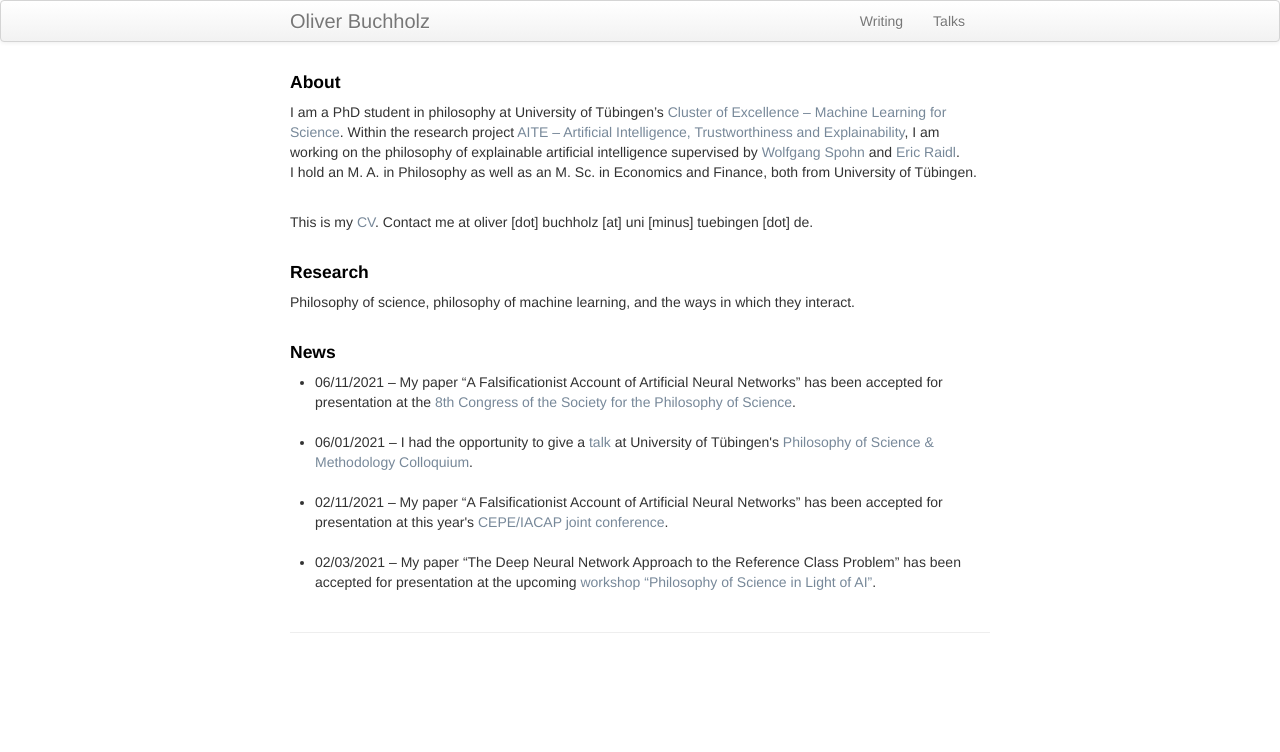
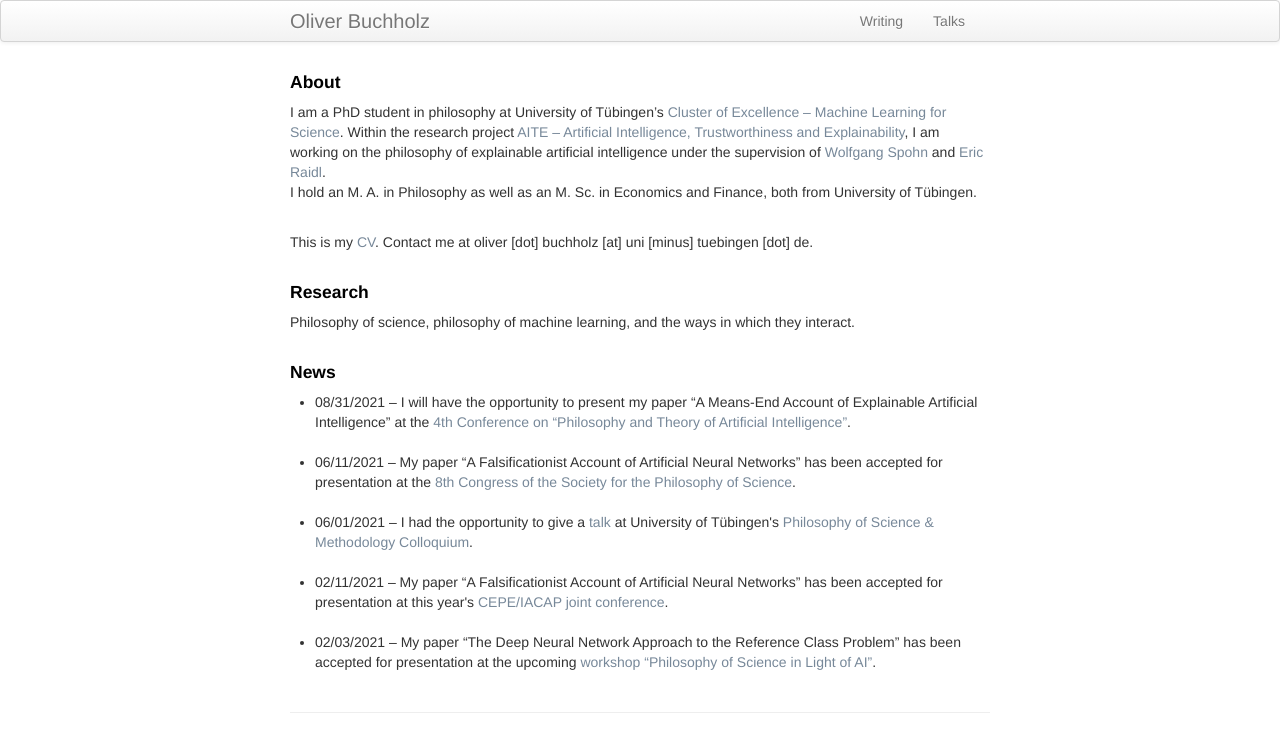
Before and after one commit to oliverbuchholz/oliverbuchholz.github.io, a Jekyll site: the page built from index.md, in a window 1280 px wide. Shown: the top 752 px of the page. Built offline with Jekyll 4.4.1, drawn with Linux system fonts in a browser that asks for light colours.

Commit message:
update news

```diff
--- a/index.md
+++ b/index.md
@@ -7,7 +7,7 @@ keywords: Buchholz, Oliver, philosophy, machine learning, phd, T&uuml;bingen
 
 <h4> About </h4>
 
-I am a PhD student in philosophy at University of T&uuml;bingen's <a href = "https://uni-tuebingen.de/en/research/core-research/cluster-of-excellence-machine-learning/home/" target = "_blank">Cluster of Excellence &ndash; Machine Learning for Science</a>. Within the research project <a href = "https://uni-tuebingen.de/en/research/core-research/cluster-of-excellence-machine-learning/research/research/cluster-research-groups/ethics-philosophy-lab/projects/" target = "_blank">AITE &ndash; Artificial Intelligence, Trustworthiness and Explainability</a>, I am working on the philosophy of explainable artificial intelligence supervised by <a href="https://www.philosophie.uni-konstanz.de/ag-spohn/personen/prof-dr-wolfgang-spohn/" target="_blank">Wolfgang Spohn</a> and <a href="https://scholar.google.de/citations?user=MpJaE0wAAAAJ&hl=de" target="_blank">Eric Raidl</a>.<br>
+I am a PhD student in philosophy at University of T&uuml;bingen's <a href = "https://uni-tuebingen.de/en/research/core-research/cluster-of-excellence-machine-learning/home/" target = "_blank">Cluster of Excellence &ndash; Machine Learning for Science</a>. Within the research project <a href = "https://uni-tuebingen.de/en/research/core-research/cluster-of-excellence-machine-learning/research/research/cluster-research-groups/ethics-philosophy-lab/projects/" target = "_blank">AITE &ndash; Artificial Intelligence, Trustworthiness and Explainability</a>, I am working on the philosophy of explainable artificial intelligence under the supervision of <a href="https://www.philosophie.uni-konstanz.de/ag-spohn/personen/prof-dr-wolfgang-spohn/" target="_blank">Wolfgang Spohn</a> and <a href="https://scholar.google.de/citations?user=MpJaE0wAAAAJ&hl=de" target="_blank">Eric Raidl</a>.<br>
 I hold an M. A. in Philosophy as well as an M. Sc. in Economics and Finance, both from University of T&uuml;bingen.<br><br>
 
 This is my <a href="assets/CV.pdf" target="_blank">CV</a>. Contact me at oliver [dot] buchholz [at] uni [minus] tuebingen [dot] de.<br><br>
@@ -21,6 +21,9 @@ Philosophy of science, philosophy of machine learning, and the ways in which the
 <h4> News </h4>
 
 <ul>
+<li> 08/31/2021 &ndash; I will have the opportunity to present my paper &ldquo;A Means-End Account of Explainable Artificial Intelligence&rdquo; at the <a href="https://www.pt-ai.org/2021" target="_blank">4th Conference on &ldquo;Philosophy and Theory of Artificial Intelligence&rdquo;</a>.<br><br>
+</li>
+
 <li> 06/11/2021 &ndash; My paper &ldquo;A Falsificationist Account of Artificial Neural Networks&rdquo; has been accepted for presentation at the <a href="https://sps2021.sciencesconf.org/?forward-action=index&forward-controller=index&lang=en" target="_blank">8th Congress of the Society for the Philosophy of Science</a>.<br><br>
 </li>
 
```
